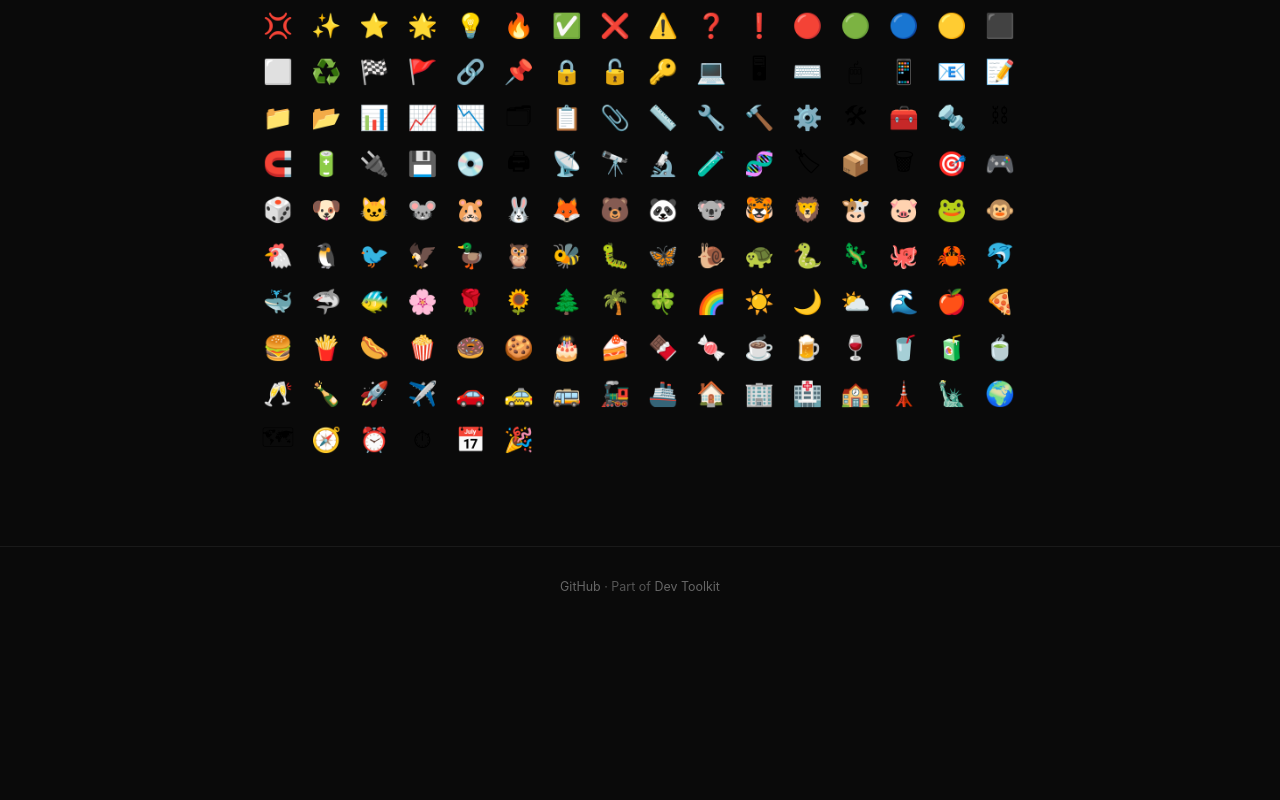
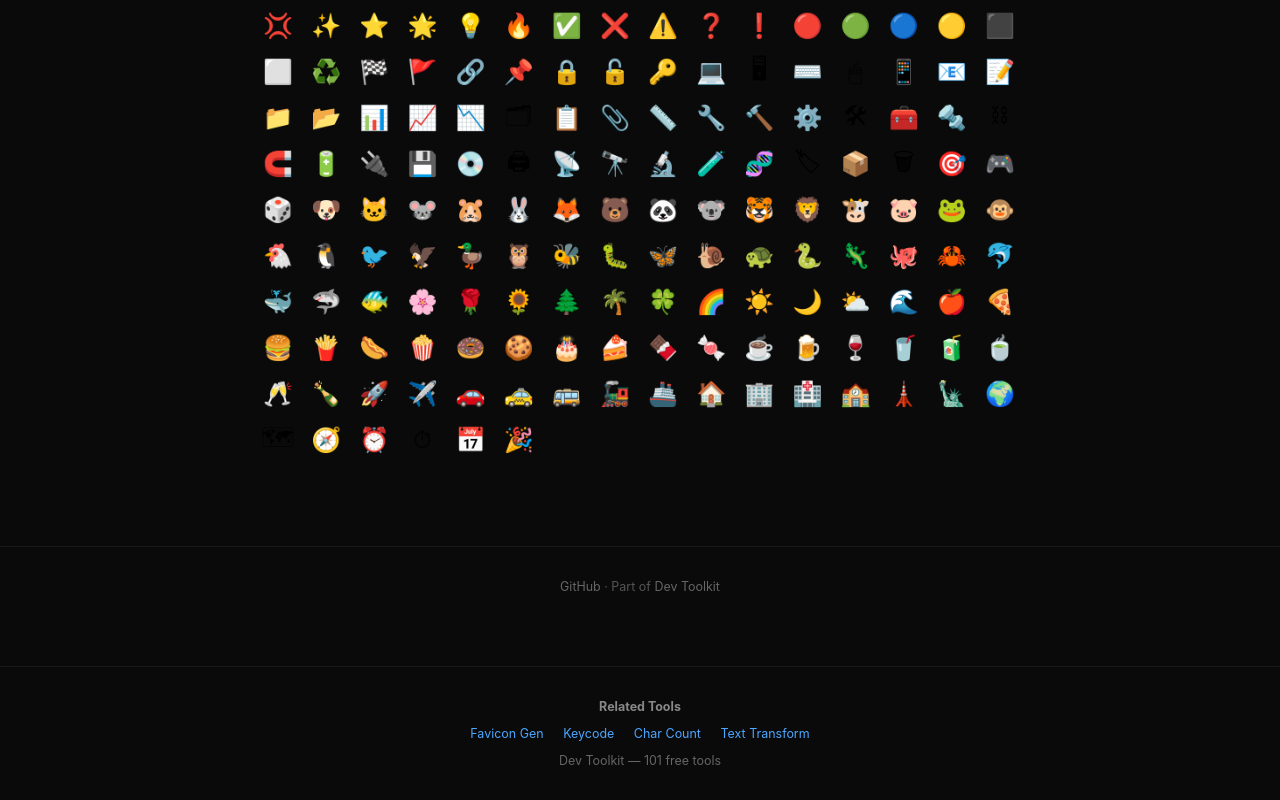
Before and after one commit to yurukusa/emoji-picker, a plain HTML site: page index.html in a window 1280 px wide. Shown: the part 724-1524 px from the top of the page. Before the commit the page ends 1350 px from the top, so only its background shows below. Drawn offline with Linux system fonts and the light colour scheme.

Commit message:
seo: add JSON-LD, canonical URL, and Related Tools footer
Improve search engine discoverability with structured data and
internal linking to related tools.

Co-Authored-By: Claude Opus 4.6 <noreply@anthropic.com>

```diff
--- a/index.html
+++ b/index.html
@@ -10,6 +10,10 @@
 <meta property="og:type" content="website">
 <meta property="og:url" content="https://yurukusa.github.io/emoji-picker/">
 <meta name="twitter:card" content="summary_large_image">
+<link rel="canonical" href="https://yurukusa.github.io/emoji-picker/">
+<script type="application/ld+json">
+{"@context": "https://schema.org", "@type": "WebApplication", "name": "Emoji Picker", "description": "Search 1000+ emojis by name. Click to copy. Category filter, skin tone, recently used. Free.", "url": "https://yurukusa.github.io/emoji-picker/", "applicationCategory": "DeveloperApplication", "operatingSystem": "Any", "offers": {"@type": "Offer", "price": "0", "priceCurrency": "USD"}, "author": {"@type": "Organization", "name": "yurukusa", "url": "https://github.com/yurukusa"}}
+</script>
 <style>
 *{margin:0;padding:0;box-sizing:border-box}
 body{font-family:-apple-system,BlinkMacSystemFont,'Segoe UI',Roboto,sans-serif;background:#0a0a0a;color:#e6e6e6;min-height:100vh}
@@ -178,5 +182,13 @@ renderCats();
 filter();
 renderRecent();
 </script>
+<footer style="text-align:center;padding:32px 16px;border-top:1px solid #1a1a1a;margin-top:40px;color:#555;font-size:0.78rem">
+<div style="margin-bottom:12px"><strong style="color:#888">Related Tools</strong></div>
+<a href="https://yurukusa.github.io/favicon-gen/" style="color:#4da6ff;text-decoration:none;margin:0 8px">Favicon Gen</a>
+<a href="https://yurukusa.github.io/keycode/" style="color:#4da6ff;text-decoration:none;margin:0 8px">Keycode</a>
+<a href="https://yurukusa.github.io/char-count/" style="color:#4da6ff;text-decoration:none;margin:0 8px">Char Count</a>
+<a href="https://yurukusa.github.io/text-transform/" style="color:#4da6ff;text-decoration:none;margin:0 8px">Text Transform</a>
+<div style="margin-top:12px"><a href="https://yurukusa.github.io/dev-toolkit/" style="color:#666;text-decoration:none">Dev Toolkit — 101 free tools</a></div>
+</footer>
 </body>
 </html>
```
